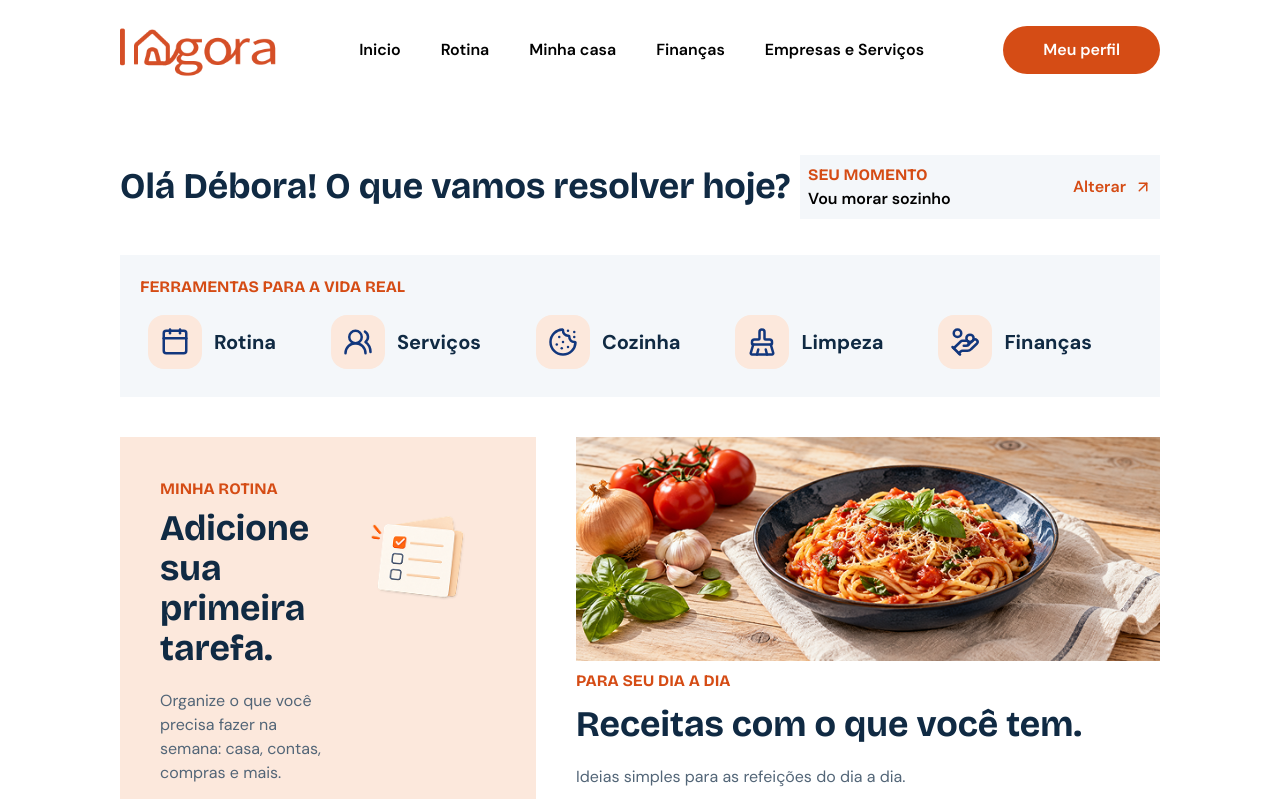
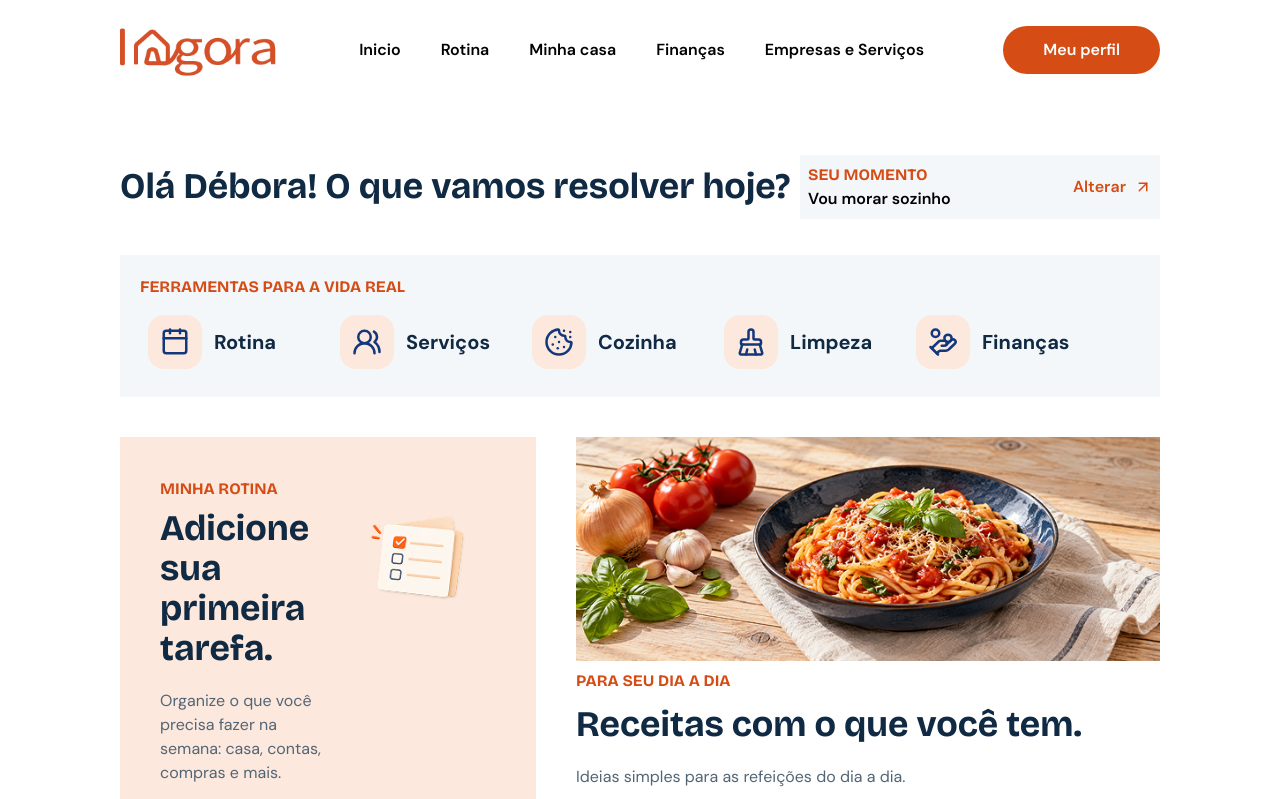
Before and after one commit to IAgoraApp/frontend, a React (Vite) app: page /home in a window 1280 px wide. Shown: the top 799 px of the page. Built offline with nearby package versions, Linux system fonts and the light colour scheme.

Commit message:
:art: (IconCards) Melhorando estilização dos cards

```diff
--- a/src/components/Home/navSection.jsx
+++ b/src/components/Home/navSection.jsx
@@ -2,7 +2,7 @@ import { Title } from '../ui';
 import { IconCard } from '../cards';
 import { Items } from '../../data/home';
 
-const items = Items
+const items = Items;
 
 export default function NavSection() {
   return (
@@ -15,7 +15,14 @@ export default function NavSection() {
         {items.map(i => {
           const Icone = i.icone;
 
-          return <IconCard icone={<Icone size={30} />}>{i.texto}</IconCard>;
+          return (
+            <IconCard
+              icone={<Icone size={30} className='group-hover:text-(--laranja-principal) transition-all'/>}
+              className='group w-full hover:bg-(--laranja-principal) transition-all cursor-pointer hover:text-white'
+            >
+              <span className='group-hover:text-white transition-all'>{i.texto}</span>
+            </IconCard>
+          );
         })}
       </div>
     </section>
--- a/src/components/cards/iconCards.jsx
+++ b/src/components/cards/iconCards.jsx
@@ -1,10 +1,17 @@
 import { House } from 'lucide-react';
 
-export function IconCard({ icone = <House />, children}) {
+export function IconCard({ icone = <House />, className = '', children, ...props }) {
   return (
-    <div className='flex w-fit items-center gap-3 p-2'>
-      <div className='bg-(--laranja-fundo) rounded-2xl p-3 text-(--azul-principal)'>{icone}</div>
-      <div className='font-bold text-(--azul-titulo) text-[20px]'>{children ? children : "Card com ícone"}</div>
+    <div
+      className={`flex items-center gap-3 p-2 ${className}`}
+      {...props}
+    >
+      <div className='bg-(--laranja-fundo) rounded-2xl p-3 text-(--azul-principal)'>
+        {icone}
+      </div>
+      <div className='font-bold text-(--azul-titulo) text-[20px]'>
+        {children ? children : 'Card com ícone'}
+      </div>
     </div>
   );
 }
```
